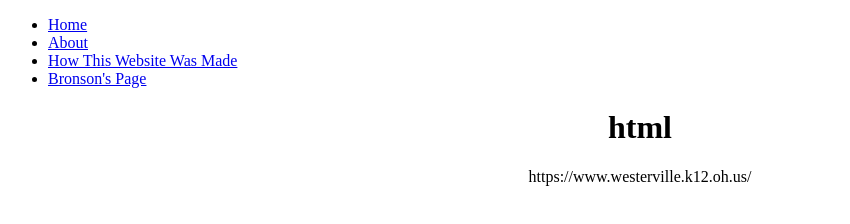
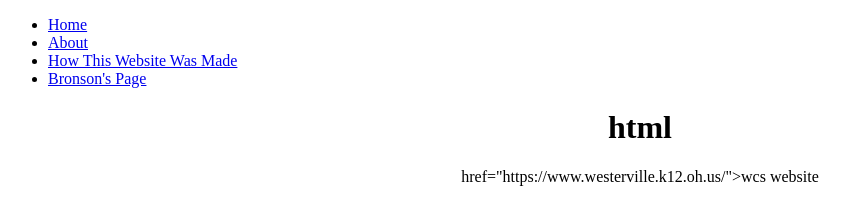
Before and after one commit to mcquickster/mcquickster.tk, a plain HTML site: page bronson.html in a window 1280 px wide. Shown: the whole page, without its empty margins (0-850 px from the left). Drawn offline with Linux system fonts and the light colour scheme.

Commit message:
Update bronson.html

```diff
--- a/bronson.html
+++ b/bronson.html
@@ -15,7 +15,7 @@
   <!--no touchie-->
   <center>
   <h1>html</h1>
-    <p>https://www.westerville.k12.oh.us/</p>
+    <a> href="https://www.westerville.k12.oh.us/">wcs website</a>
   </center>
 </body>
 </html>
```
